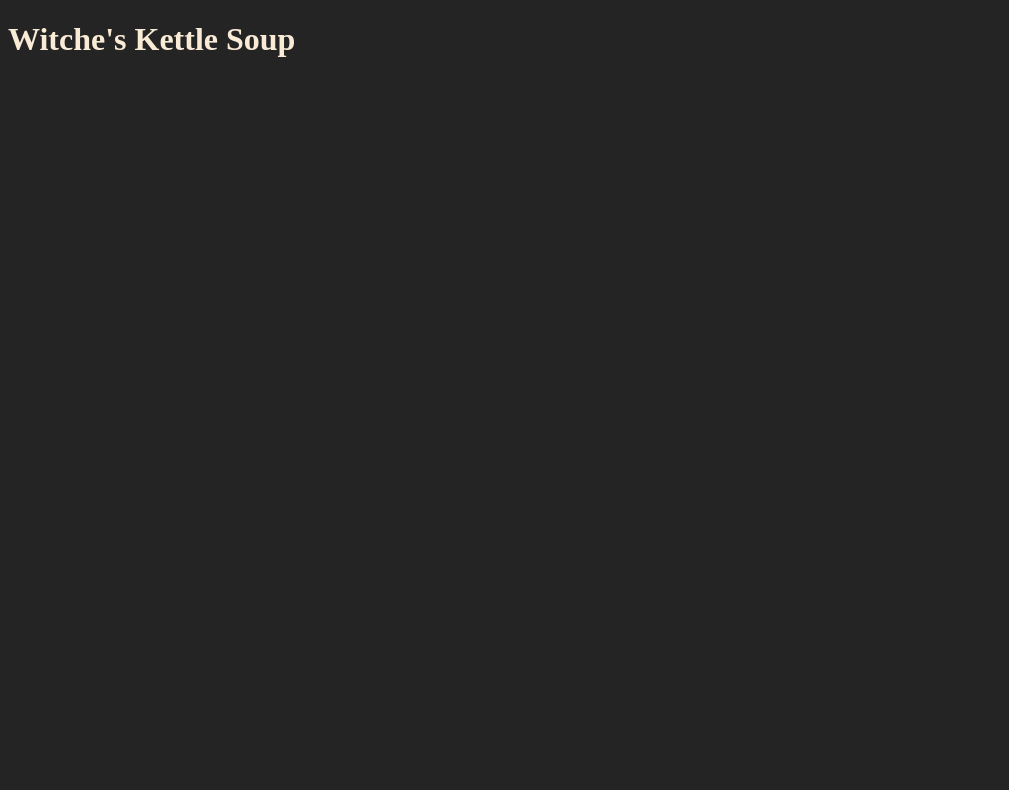
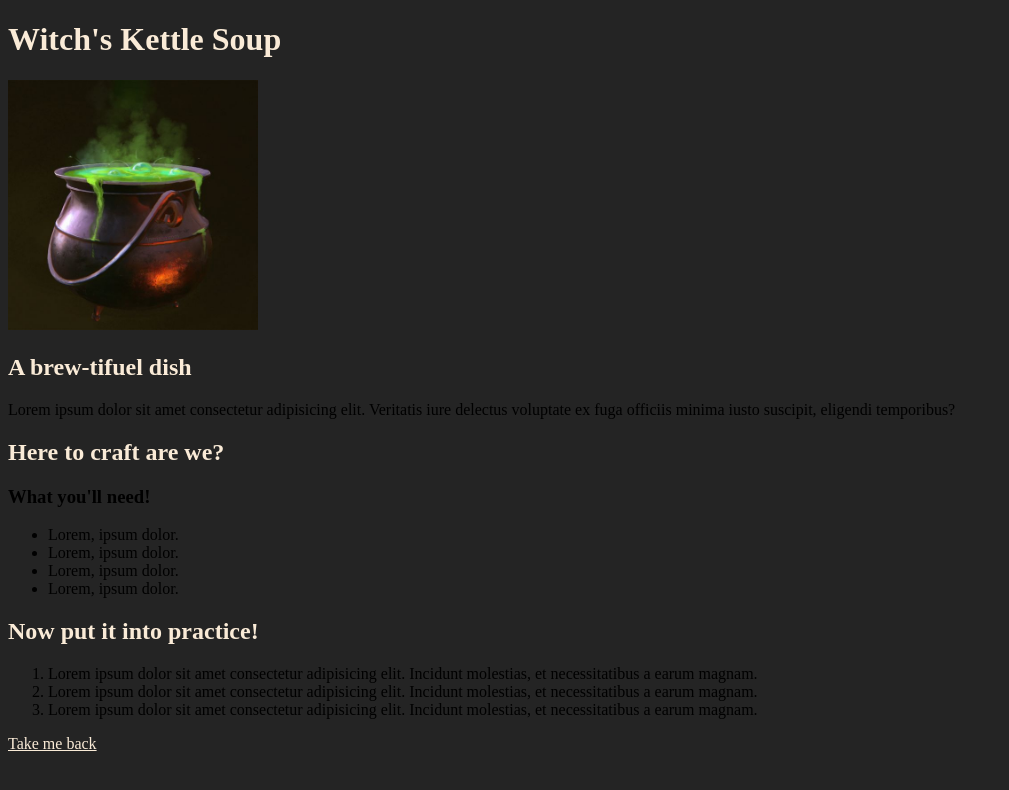
Before and after one commit to Guillentine/RecipeSiteforOdin, a plain HTML site: page Recipes/WitchesKettleSoup.html in a window 1280 px wide. Shown: the whole page, without its empty margins (0-1009 px from the left). Drawn offline with Linux system fonts and the light colour scheme.

Commit message:
Added full "layout" per TOP guidlines for first recipe. Added links to last two recipes in index. Fixed typos: Witches < Witch's

```diff
--- a/Recipes/WitchesKettleSoup.html
+++ b/Recipes/WitchesKettleSoup.html
@@ -8,6 +8,15 @@
       h1 {
         color: antiquewhite;
       }
+      h2 {
+        color: antiquewhite;
+      }
+      img {
+        width: 250px;
+      }
+      a {
+        color: antiquewhite;
+      }
     </style>
     <meta charset="UTF-8" />
     <meta http-equiv="X-UA-Compatible" content="IE=edge" />
@@ -15,6 +24,41 @@
     <title>Document</title>
   </head>
   <body>
-    <h1>Witche's Kettle Soup</h1>
+    <h1>Witch's Kettle Soup</h1>
+    <img
+      src="Witchskettlesoupimage.jpg"
+      alt="A murky couldron, filled with questionable ingridients"
+    />
+
+    <h2>A brew-tifuel dish</h2>
+    <p>
+      Lorem ipsum dolor sit amet consectetur adipisicing elit. Veritatis iure
+      delectus voluptate ex fuga officiis minima iusto suscipit, eligendi
+      temporibus?
+    </p>
+    <h2>Here to craft are we?</h2>
+    <h3>What you'll need!</h3>
+    <ul>
+      <li>Lorem, ipsum dolor.</li>
+      <li>Lorem, ipsum dolor.</li>
+      <li>Lorem, ipsum dolor.</li>
+      <li>Lorem, ipsum dolor.</li>
+    </ul>
+    <h2>Now put it into practice!</h2>
+    <ol>
+      <li>
+        Lorem ipsum dolor sit amet consectetur adipisicing elit. Incidunt
+        molestias, et necessitatibus a earum magnam.
+      </li>
+      <li>
+        Lorem ipsum dolor sit amet consectetur adipisicing elit. Incidunt
+        molestias, et necessitatibus a earum magnam.
+      </li>
+      <li>
+        Lorem ipsum dolor sit amet consectetur adipisicing elit. Incidunt
+        molestias, et necessitatibus a earum magnam.
+      </li>
+    </ol>
+    <a href="..">Take me back</a>
   </body>
 </html>
```
Also changed, not shown: index.html (+4 -1 lines), Recipes/Witchskettlesoupimage.jpg (added), 2 other files.
